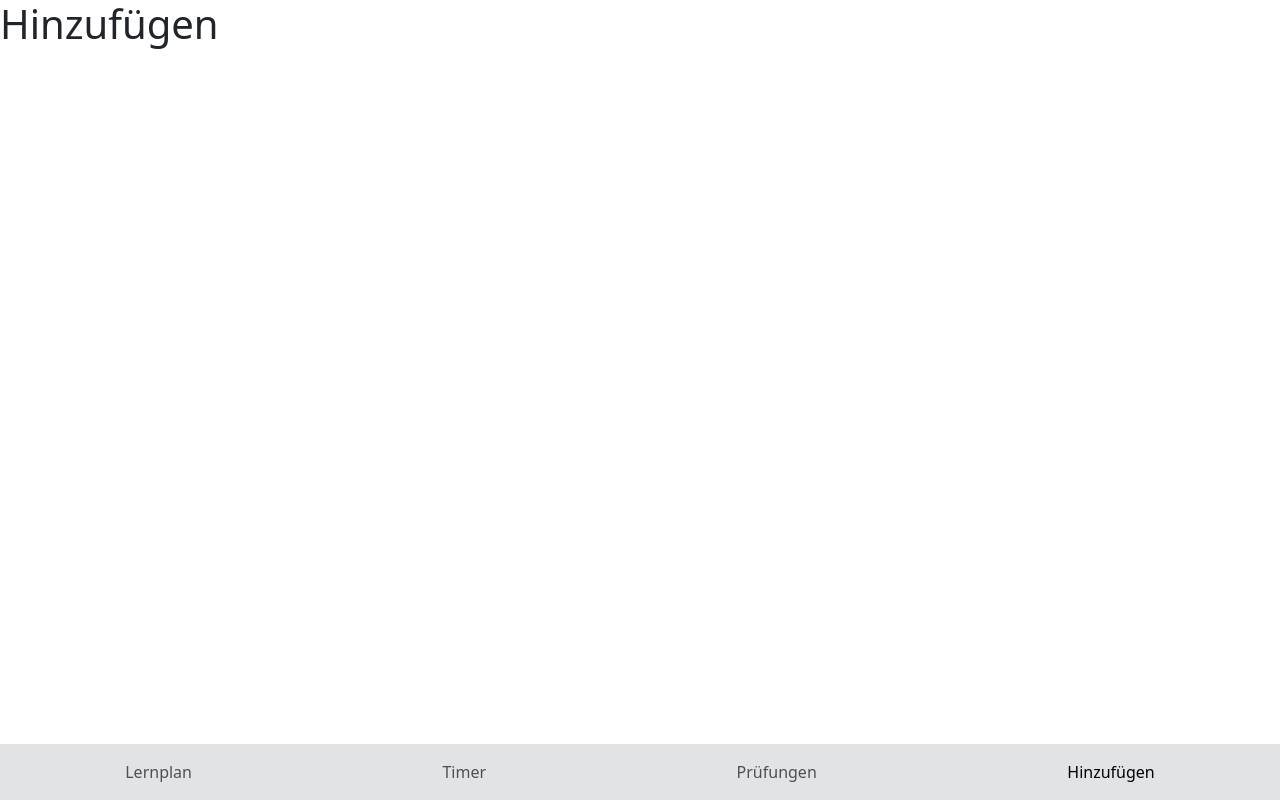
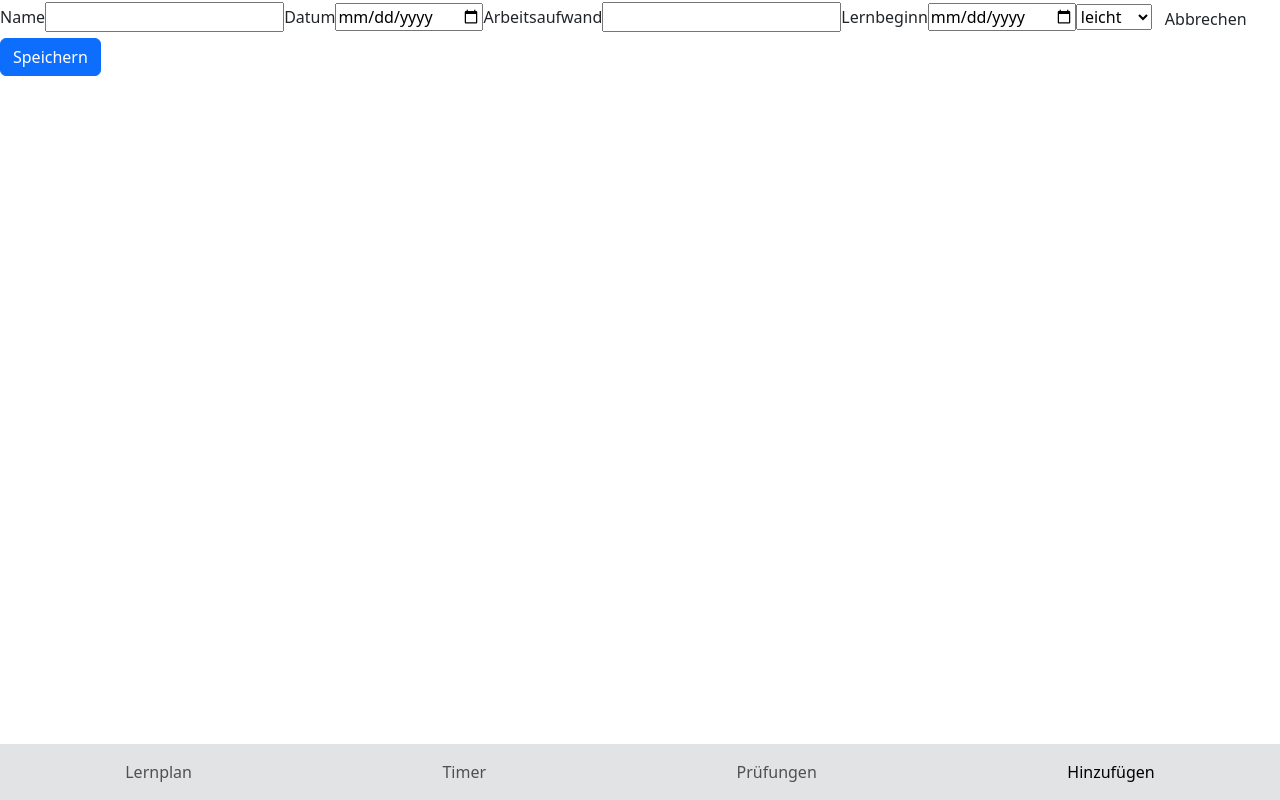
Before and after one commit to cdehnert18/Lernhelfer, a Vue app: page /add in a window 1280 px wide. Built offline with nearby package versions, Linux system fonts and the light colour scheme.

Commit message:
added hinzufuegen view basics

```diff
--- /dev/null
+++ b/src/components/InputUnit.vue
@@ -0,0 +1,16 @@
+<script setup lang="ts">
+import { defineProps } from 'vue';
+import { ref } from 'vue';
+
+defineProps<{
+    label: string;
+    inputType: string;
+}>();
+
+const inputValue = ref('');
+</script>
+
+<template>
+    <label for="inputField">{{ label }}</label>
+    <input id="inputField" v-model="inputValue" :type="inputType" />
+</template>
--- a/src/views/HinzufuegenView.vue
+++ b/src/views/HinzufuegenView.vue
@@ -1,3 +1,18 @@
+<script setup lang="ts">
+    import InputUnit from '@/components/InputUnit.vue'
+    const options = [{text: 'leicht'}, {text: 'mittel'}, {text: 'schwer'}]
+</script>
+
 <template>
-  <h1>Hinzufügen</h1>
+  <InputUnit label="Name" inputType="text"/>
+  <InputUnit label="Datum" inputType="date"/>
+  <InputUnit label="Arbeitsaufwand" inputType ="number"/>
+  <InputUnit label="Lernbeginn" inputType="date"/>
+  <select id="selectDifficulty">
+    <option v-for="(option, index) in options" :key="index">
+      {{ option.text }}
+    </option>
+  </select>
+  <button class="btn">Abbrechen</button>
+  <button class="btn btn-primary">Speichern</button>
 </template>
```
